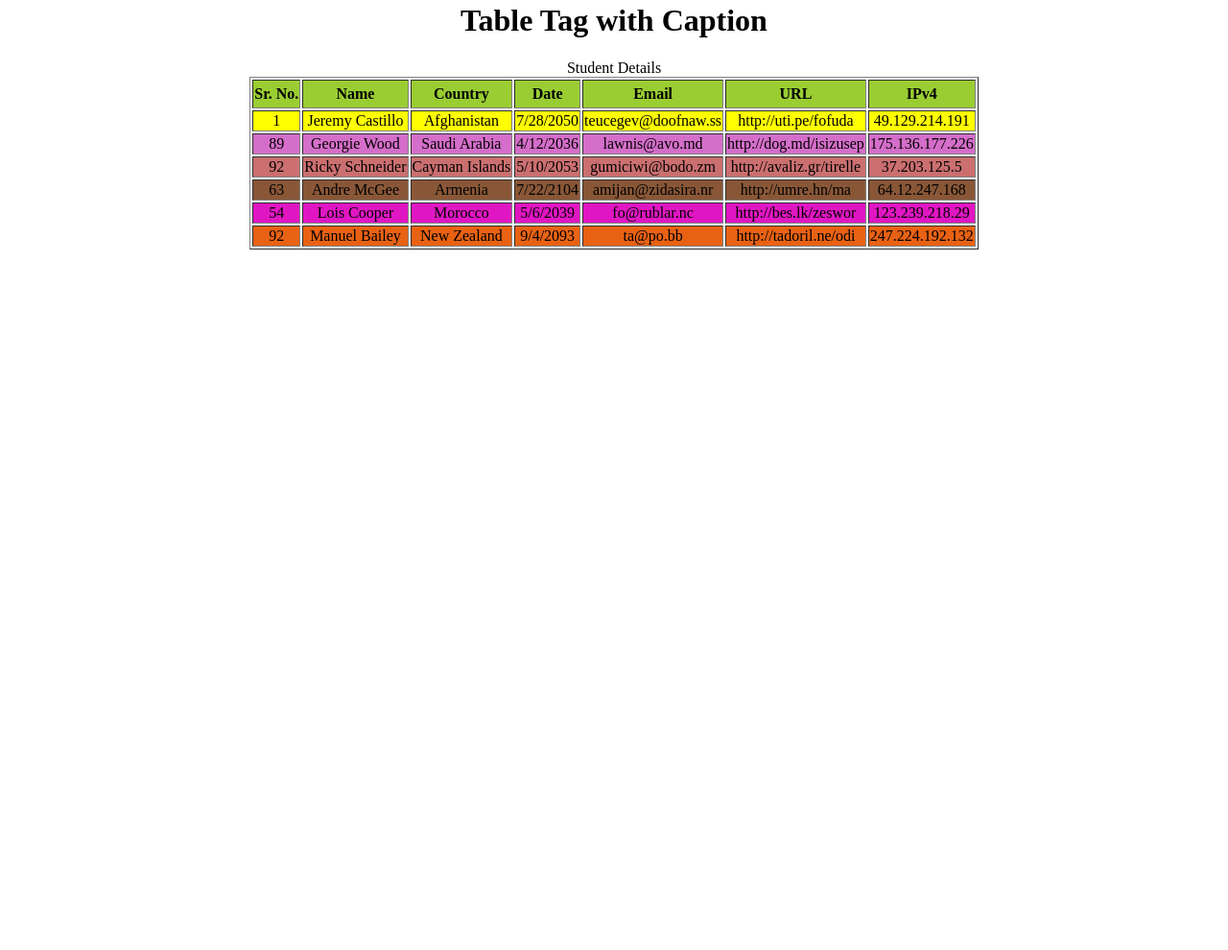
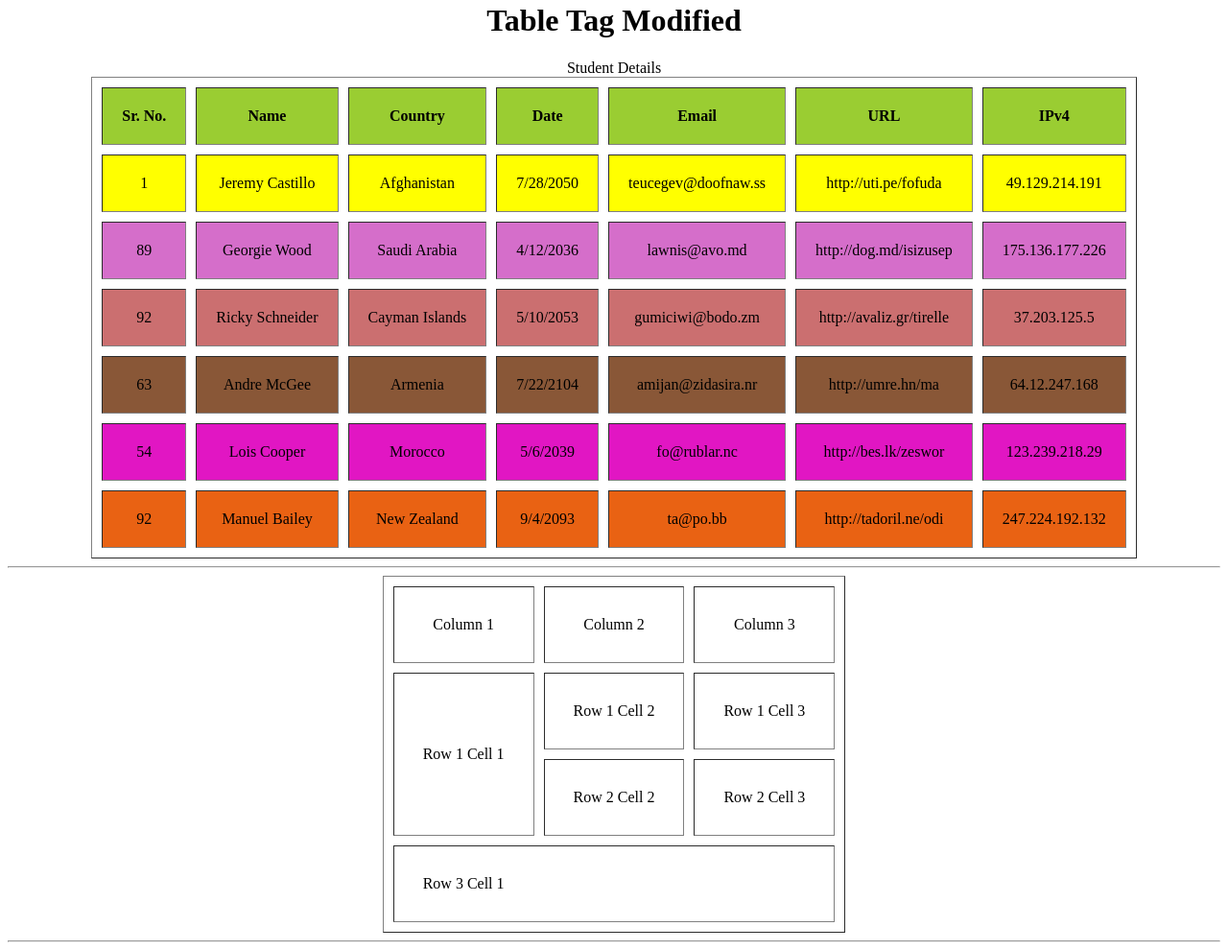
Before and after one commit to shrey-royal/Gen35_night_HTML, a plain HTML site: page table.html in a window 1280 px wide. Shown: the part 208-1198 px from the top of the page at 96% size. Before the commit the page ends 800 px from the top, so only its background shows below. Drawn offline with Linux system fonts and the light colour scheme.

Commit message:
colspan, rowspan, cellpadding, cellspacing

```diff
--- a/table.html
+++ b/table.html
@@ -43,8 +43,8 @@
     </table>
 
     <hr>
-    <h1 align="center">Table Tag with Caption</h1>
-    <table border="1" align="center">
+    <h1 align="center">Table Tag Modified</h1>
+    <table border="1" align="center" cellspacing="10px" cellpadding="20px">
         <caption>Student Details</caption>
         <tr bgcolor="yellowgreen" height="30px">
             <th>Sr. No.</th>
@@ -111,9 +111,29 @@
             <td>247.224.192.132</td>
         </tr>
     </table>
+    <hr>
+    <!-- <br><br><br><br><br><br><br><br><br><br><br><br><br> -->
 
-
-
+    <table border="1" align="center" cellpadding="30px" cellspacing="10px">
+        <tr>
+            <td align="center">Column 1</td>
+            <td align="center">Column 2</td>
+            <td align="center">Column 3</td>
+        </tr>
+        <tr>
+            <td rowspan="2">Row 1 Cell 1</td>
+            <td>Row 1 Cell 2</td>
+            <td>Row 1 Cell 3</td>
+        </tr>
+        <tr>
+            <td>Row 2 Cell 2</td>
+            <td>Row 2 Cell 3</td>
+        </tr>
+        <tr>
+            <td colspan="3">Row 3 Cell 1</td>
+        </tr>
+    </table>
+    <hr>
 </body>
 </html>
 
```
